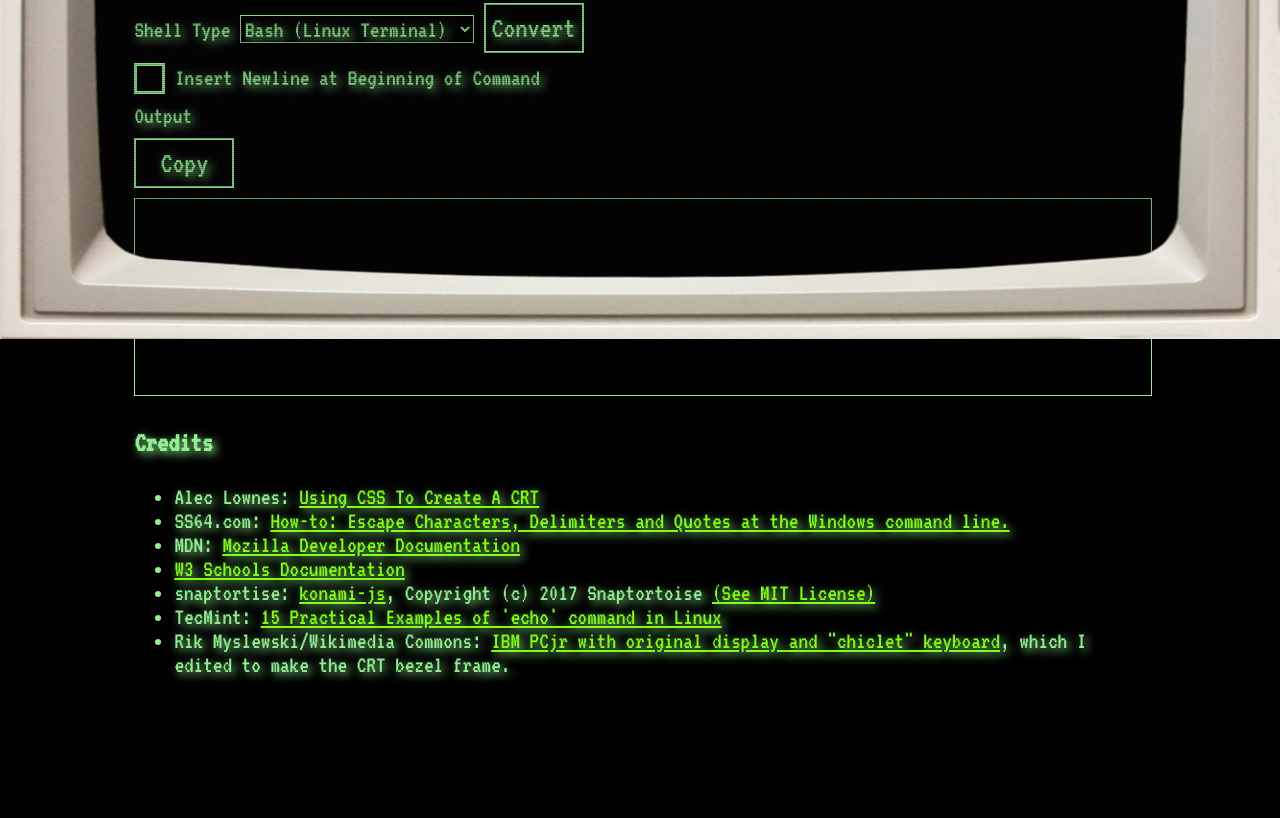
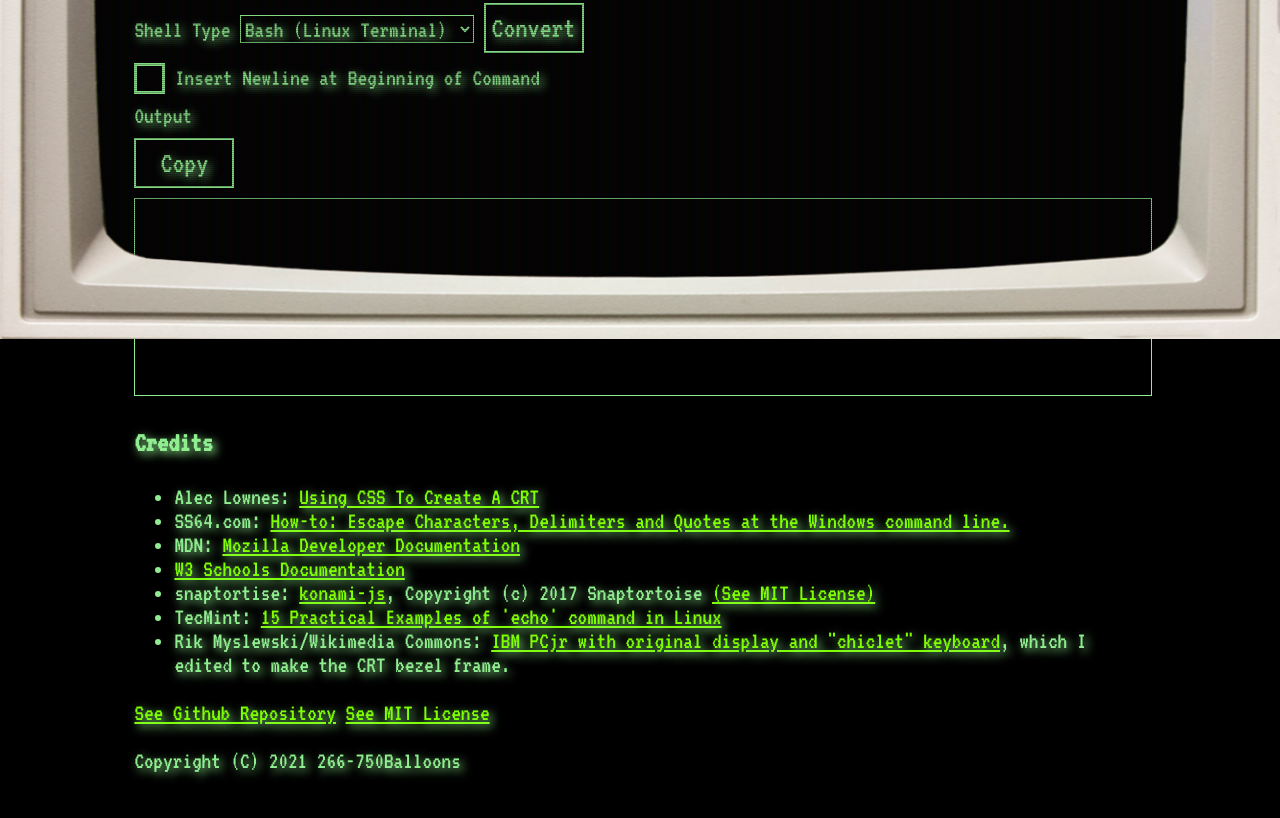
Before and after one commit to 266-750Balloons/ASCII-Art-To-Shell-Command, a plain HTML site: page index.html in a window 1280 px wide. Shown: the part 461-1279 px from the top of the page. Before the commit the page ends 1233 px from the top, so only its background shows below. Drawn offline with Linux system fonts and the light colour scheme.

Commit message:
Update index.html

```diff
--- a/index.html
+++ b/index.html
@@ -64,6 +64,9 @@
             <li>TecMint: <a href="https://www.tecmint.com/echo-command-in-linux/">15 Practical Examples of 'echo' command in Linux</a></li>
             <li>Rik Myslewski/Wikimedia Commons: <a href="https://commons.wikimedia.org/wiki/File:Ibm_pcjr_with_display.jpg">IBM PCjr with original display and "chiclet" keyboard</a>, which I edited to make the CRT bezel frame.</li>
         </ul>
+        <a href="https://github.com/266-750Balloons/ASCII-Art-To-Shell-Command" target="_blank">See Github Repository</a>
+        <a href="https://github.com/266-750Balloons/ASCII-Art-To-Shell-Command/blob/main/LICENSE" target="_blank">See MIT License</a>
+        <p>Copyright (C) 2021 266-750Balloons</p>
         <script src="index.js"></script>
 </body>
 
```
